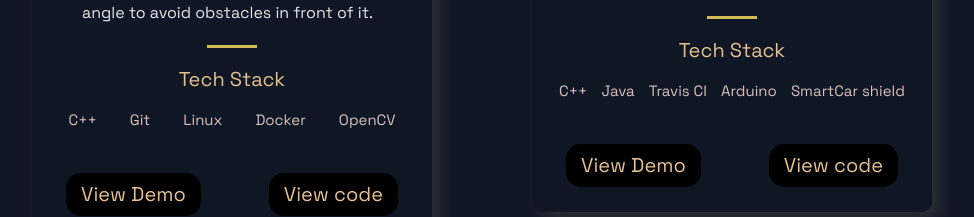
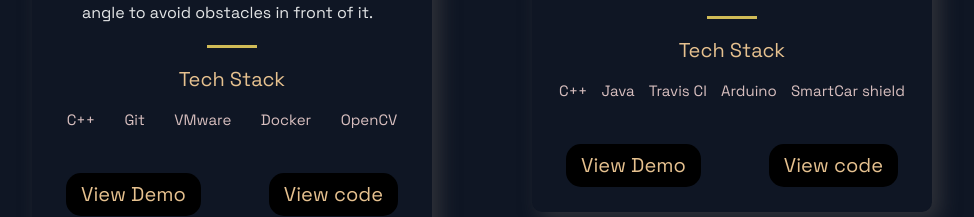
Before and after one commit to ZJW-92/personal_portfolio, a Next.js app: page / in a window 1280 px wide. Shown: the part 4349-4566 px from the top of the page, without its empty margins (158-1132 px from the left). Built offline with nearby package versions, Linux system fonts and the light colour scheme.

Commit message:
Update constants.js

```diff
--- a/src/constants/constants.js
+++ b/src/constants/constants.js
@@ -45,7 +45,7 @@ export const projects = [
     title: 'Virtual Self-driving Vehicle ',
     description: 'A microservice that performs object detection for a virtual self-driving vehicle turning the steering wheel angle to avoid obstacles in front of it.',
     image: '/images/9.png',
-    tags: ['C++', 'Git','Linux', 'Docker','OpenCV'],
+    tags: ['C++', 'Git','VMware', 'Docker','OpenCV'],
     visit: 'https://github.com/ZJW-92/DIT638-Cyber-Physical-Systems-and-Systems-of-Systems',
     demo: 'https://github.com/ZJW-92/DIT638-Cyber-Physical-Systems-and-Systems-of-Systems',
     id: 4,
```
